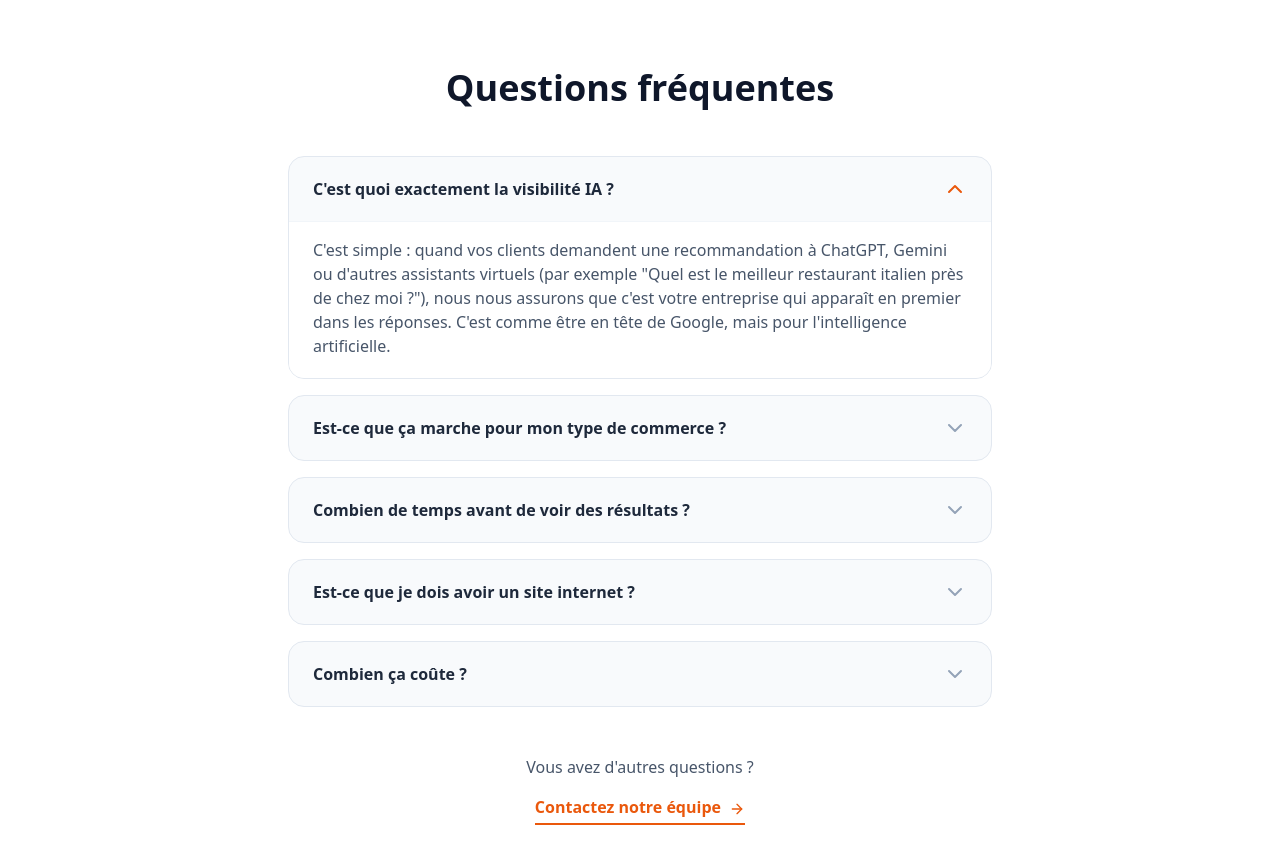
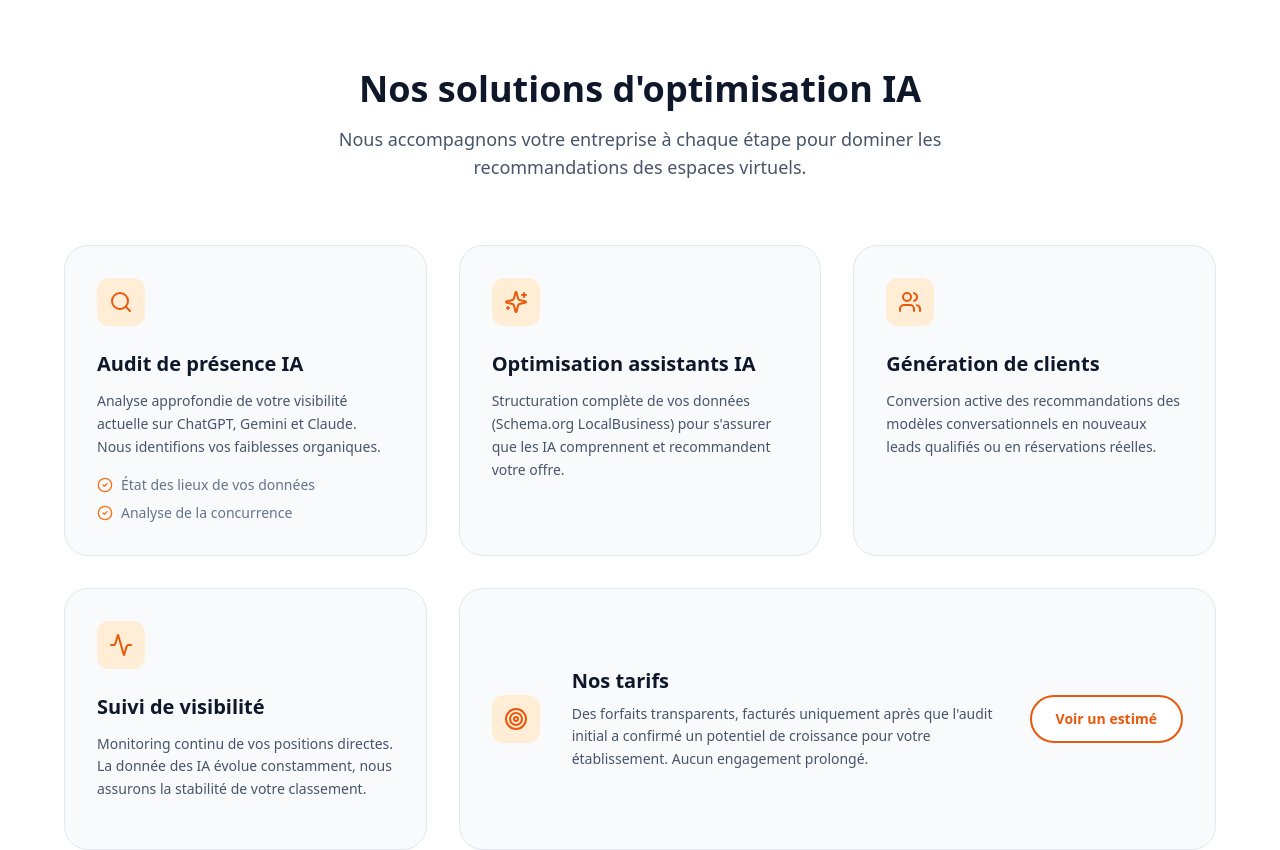
Before and after one commit to CapoShip/Trouvable, a Next.js app: page / in a window 1280 px wide. Shown: the part 5160-6010 px from the top of the page. Built offline with nearby package versions, Linux system fonts and the light colour scheme; no server answers.

Commit message:
[AUTO-HEALED] Étape 8: Affichage des vrais services sur la homepage avec ancres

```diff
--- a/app/page.jsx
+++ b/app/page.jsx
@@ -311,6 +311,86 @@ export default function Page() {
                     </div>
                 </section>
 
+                {/* NOS SERVICES (ANCRES) */}
+                <section className="py-24 bg-white border-t border-slate-200">
+                    <div className="max-w-7xl mx-auto px-4 sm:px-6 lg:px-8">
+                        <div className="text-center mb-16">
+                            <h2 className="text-3xl md:text-4xl font-bold text-slate-900 mb-4">Nos solutions d'optimisation IA</h2>
+                            <p className="text-lg text-slate-600 max-w-2xl mx-auto">
+                                Nous accompagnons votre entreprise à chaque étape pour dominer les recommandations des espaces virtuels.
+                            </p>
+                        </div>
+
+                        <div className="grid md:grid-cols-2 lg:grid-cols-3 gap-8 max-w-6xl mx-auto">
+                            {/* Bloc 1 */}
+                            <div id="audit-presence-ia" className="bg-slate-50 rounded-3xl p-8 border border-slate-200 hover:border-orange-300 transition-colors scroll-mt-24">
+                                <div className="w-12 h-12 bg-orange-100 text-orange-600 rounded-xl flex items-center justify-center mb-6">
+                                    <Search size={24} />
+                                </div>
+                                <h3 className="text-xl font-bold text-slate-900 mb-3">Audit de présence IA</h3>
+                                <p className="text-slate-600 mb-4 text-sm leading-relaxed">
+                                    Analyse approfondie de votre visibilité actuelle sur ChatGPT, Gemini et Claude. Nous identifions vos faiblesses organiques.
+                                </p>
+                                <ul className="space-y-2 text-sm text-slate-500 font-medium">
+                                    <li className="flex items-center gap-2"><CheckCircle2 size={16} className="text-orange-500" /> État des lieux de vos données</li>
+                                    <li className="flex items-center gap-2"><CheckCircle2 size={16} className="text-orange-500" /> Analyse de la concurrence</li>
+                                </ul>
+                            </div>
+
+                            {/* Bloc 2 */}
+                            <div id="optimisation-assistants" className="bg-slate-50 rounded-3xl p-8 border border-slate-200 hover:border-orange-300 transition-colors scroll-mt-24">
+                                <div className="w-12 h-12 bg-orange-100 text-orange-600 rounded-xl flex items-center justify-center mb-6">
+                                    <Sparkles size={24} />
+                                </div>
+                                <h3 className="text-xl font-bold text-slate-900 mb-3">Optimisation assistants IA</h3>
+                                <p className="text-slate-600 mb-4 text-sm leading-relaxed">
+                                    Structuration complète de vos données (Schema.org LocalBusiness) pour s'assurer que les IA comprennent et recommandent votre offre.
+                                </p>
+                            </div>
+
+                            {/* Bloc 3 */}
+                            <div id="generation-clients" className="bg-slate-50 rounded-3xl p-8 border border-slate-200 hover:border-orange-300 transition-colors scroll-mt-24">
+                                <div className="w-12 h-12 bg-orange-100 text-orange-600 rounded-xl flex items-center justify-center mb-6">
+                                    <Users size={24} />
+                                </div>
+                                <h3 className="text-xl font-bold text-slate-900 mb-3">Génération de clients</h3>
+                                <p className="text-slate-600 mb-4 text-sm leading-relaxed">
+                                    Conversion active des recommandations des modèles conversationnels en nouveaux leads qualifiés ou en réservations réelles.
+                                </p>
+                            </div>
+
+                            {/* Bloc 4 */}
+                            <div id="suivi-visibilite" className="bg-slate-50 rounded-3xl p-8 border border-slate-200 hover:border-orange-300 transition-colors scroll-mt-24">
+                                <div className="w-12 h-12 bg-orange-100 text-orange-600 rounded-xl flex items-center justify-center mb-6">
+                                    <Activity size={24} />
+                                </div>
+                                <h3 className="text-xl font-bold text-slate-900 mb-3">Suivi de visibilité</h3>
+                                <p className="text-slate-600 mb-4 text-sm leading-relaxed">
+                                    Monitoring continu de vos positions directes. La donnée des IA évolue constamment, nous assurons la stabilité de votre classement.
+                                </p>
+                            </div>
+
+                            {/* Bloc 5 */}
+                            <div id="tarifs" className="lg:col-span-2 md:col-span-2 bg-slate-50 rounded-3xl p-8 border border-slate-200 hover:border-orange-300 transition-colors scroll-mt-24 flex flex-col md:flex-row gap-8 items-start md:items-center">
+                                <div className="w-12 h-12 min-w-[3rem] bg-orange-100 text-orange-600 rounded-xl flex items-center justify-center">
+                                    <Target size={24} />
+                                </div>
+                                <div className="flex-1">
+                                    <h3 className="text-xl font-bold text-slate-900 mb-2">Nos tarifs</h3>
+                                    <p className="text-slate-600 text-sm leading-relaxed">
+                                        Des forfaits transparents, facturés uniquement après que l'audit initial a confirmé un potentiel de croissance pour votre établissement. Aucun engagement prolongé.
+                                    </p>
+                                </div>
+                                <div>
+                                    <ContactButton className="bg-white border-2 border-orange-600 text-orange-600 hover:bg-orange-600 hover:text-white px-6 py-3 rounded-full font-bold transition-all text-sm whitespace-nowrap">
+                                        Voir un estimé
+                                    </ContactButton>
+                                </div>
+                            </div>
+                        </div>
+                    </div>
+                </section>
+
                 {/* FAQ */}
                 <section className="py-24 bg-white">
                     <div className="max-w-3xl mx-auto px-4 sm:px-6 lg:px-8">
@@ -396,7 +476,7 @@ export default function Page() {
             {/* FOOTER */}
             <footer id="contact" className="bg-slate-950 text-slate-400 py-16">
                 <div className="max-w-7xl mx-auto px-4 sm:px-6 lg:px-8">
-                    <div className="grid grid-cols-1 md:grid-cols-2 lg:grid-cols-4 gap-12">
+                    <div className="grid grid-cols-1 md:grid-cols-2 lg:grid-cols-5 gap-12">
                         <div className="lg:col-span-2">
                             <div className="flex items-center gap-2 mb-6 text-white">
                                 <img src="/logos/trouvable_logo.png" alt="Trouvable Logo" className="w-8 h-8 object-contain" />
@@ -406,6 +486,16 @@ export default function Page() {
                             <div className="flex flex-col gap-4 text-sm text-slate-400">
                                 <p className="flex items-center gap-3"><span className="text-orange-500">✉️</span> contact.marchadidi@gmail.com</p>
                             </div>
+                        </div>
+                        <div>
+                            <h4 className="text-white font-bold mb-6">Nos services</h4>
+                            <ul className="space-y-3 text-sm">
+                                <li><a href="#audit-presence-ia" className="hover:text-orange-500 transition-colors">Audit de présence IA</a></li>
+                                <li><a href="#optimisation-assistants" className="hover:text-orange-500 transition-colors">Optimisation pour assistants</a></li>
+                                <li><a href="#generation-clients" className="hover:text-orange-500 transition-colors">Génération de clients</a></li>
+                                <li><a href="#suivi-visibilite" className="hover:text-orange-500 transition-colors">Suivi de visibilité</a></li>
+                                <li><a href="#tarifs" className="hover:text-orange-500 transition-colors">Nos tarifs</a></li>
+                            </ul>
                         </div>
                         <div>
                             <h4 className="text-white font-bold mb-6">Nos expertises</h4>
```
